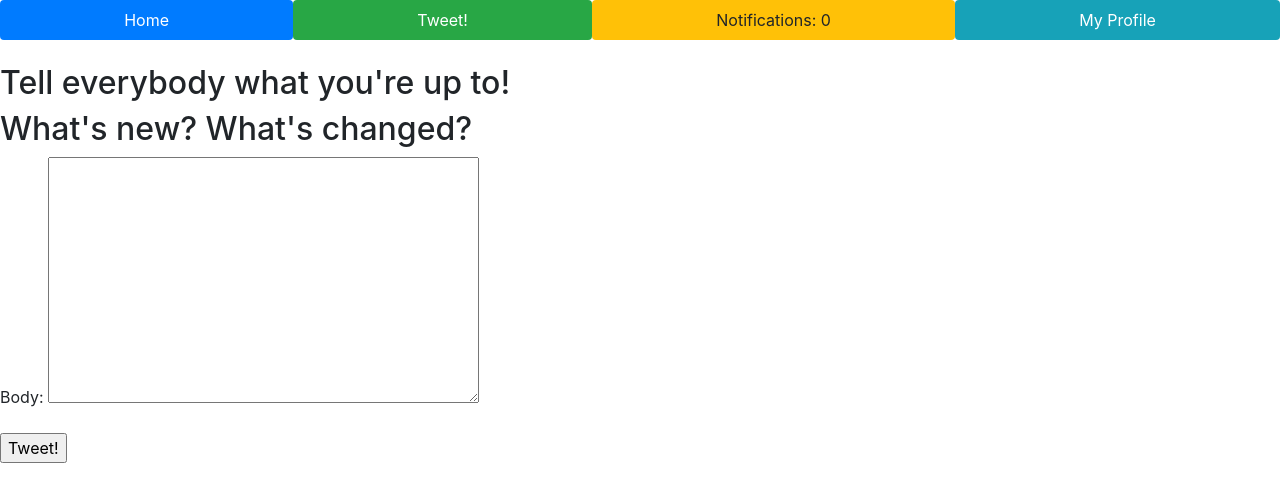
After one commit to luisfff29/twitterclone, a Django app: page /compose/ in a window 1280 px wide. The commit adds this page. Shown: the top 502 px of the page. Run offline with Django 3.2, Linux system fonts and the light colour scheme; some libraries are stand-ins or nearby versions.

Commit message:
add tweet form and url

```diff
--- a/templates/base.html
+++ b/templates/base.html
@@ -9,9 +9,9 @@
       integrity="sha384-9aIt2nRpC12Uk9gS9baDl411NQApFmC26EwAOH8WgZl5MYYxFfc+NcPb1dKGj7Sk" crossorigin="anonymous">
     <title>Twitter Clone</title>
   </head>
-  <nav class="nav nav-pills flex-column flex-sm-row">
+  <nav class="nav nav-pills flex-column flex-sm-row pb-4">
     <a class="flex-sm-fill text-sm-center nav-link btn-primary" href="{% url 'homepage' %}">Home</a>
-    <a class="flex-sm-fill text-sm-center nav-link btn-success" href="#">Tweet!</a>
+    <a class="flex-sm-fill text-sm-center nav-link btn-success" href="{% url 'tweet' %}">Tweet!</a>
     <a class="flex-sm-fill text-sm-center nav-link btn-warning" href="#">Notifications: 0</a>
     <a class="flex-sm-fill text-sm-center nav-link btn-info" href='#'>My Profile</a>
   </nav>
--- /dev/null
+++ b/templates/tweet/tweet.html
@@ -0,0 +1,10 @@
+{% extends 'base.html' %}
+{% block body_block %}
+<h2>Tell everybody what you're up to!</h2>
+<h2>What's new? What's changed?</h2>
+<form method="POST">
+  {% csrf_token %}
+  {{ form.as_p }}
+  <input type="submit" value='Tweet!'>
+</form>
+{% endblock %}
--- a/tweet/forms.py
+++ b/tweet/forms.py
@@ -0,0 +1,5 @@
+from django import forms
+
+
+class TweetForm(forms.Form):
+    body = forms.CharField(max_length=140, widget=forms.Textarea())
--- a/tweet/urls.py
+++ b/tweet/urls.py
@@ -0,0 +1,7 @@
+from django.urls import path
+from tweet import views
+
+
+urlpatterns = [
+    path('', views.tweetview, name='tweet'),
+]
--- a/tweet/views.py
+++ b/tweet/views.py
@@ -1,3 +1,8 @@
 from django.shortcuts import render
+from tweet.forms import TweetForm
+
 
 # Create your views here.
+def tweetview(request):
+    form = TweetForm()
+    return render(request, 'tweet/tweet.html', {'form': form})
--- a/twitterclone/urls.py
+++ b/twitterclone/urls.py
@@ -21,4 +21,5 @@ urlpatterns = [
     path('admin/', admin.site.urls),
     path('', views.index, name='homepage'),
     path('', include('authentication.urls')),
+    path('compose/', include('tweet.urls')),
 ]
```
Also changed, not shown: templates/tweet/index.html (deleted).
